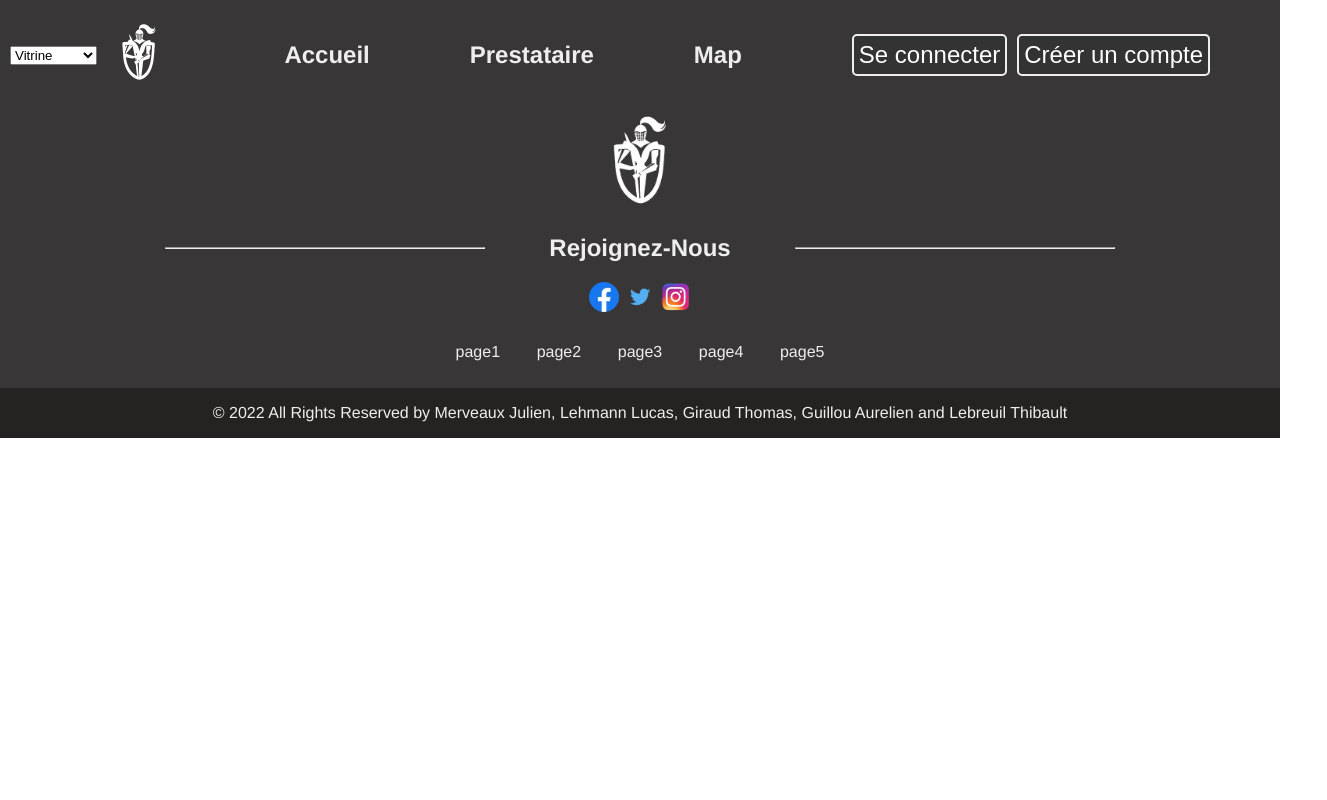
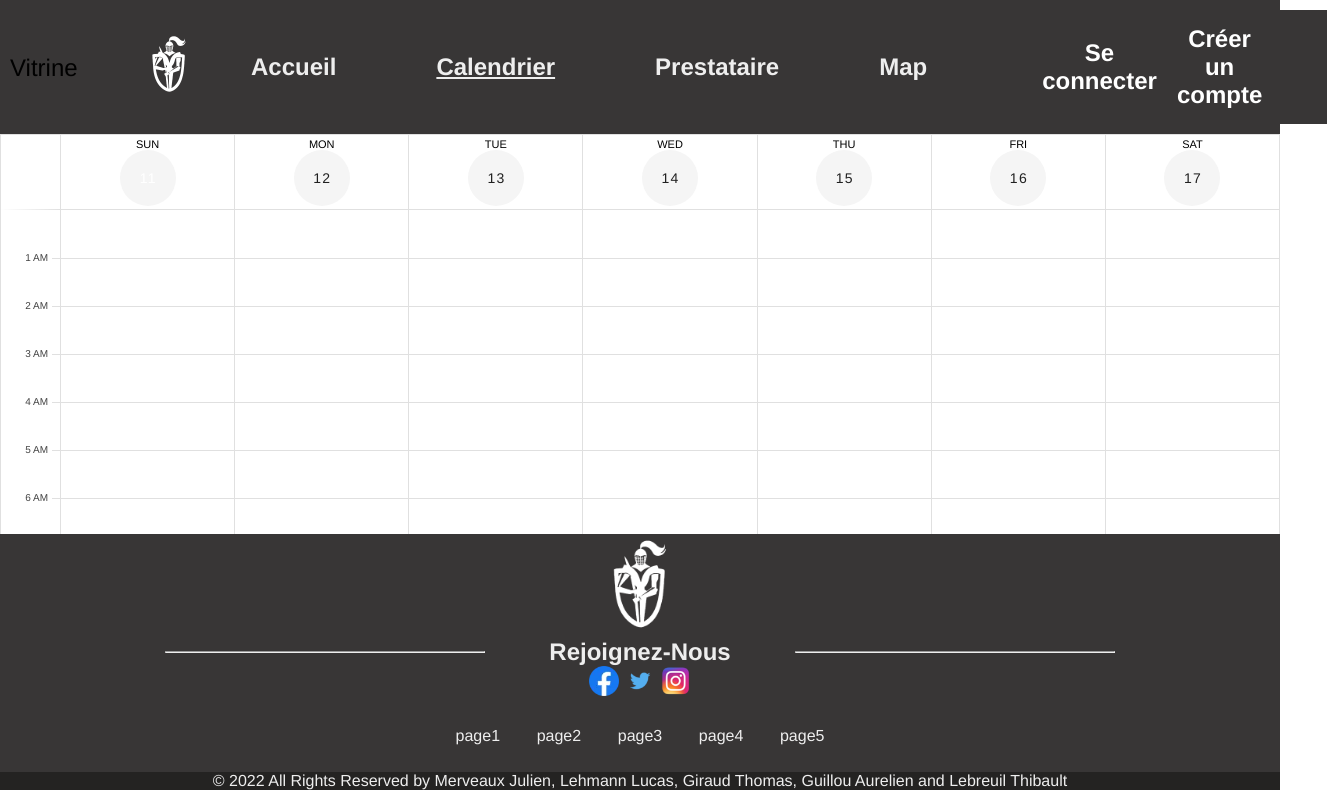
Before and after one commit to ThomasG1raud/saes3_vue, a Vue app: page /calendrier in a window 1280 px wide. Shown: the whole page, 1327 px wide, since content can reach past the window. Built offline with nearby package versions, Linux system fonts and the light colour scheme; the HTML template or start-up script is replaced by a standard one.

Commit message:
functional using Vuetify

```diff
--- a/src/components/HeaderView.vue
+++ b/src/components/HeaderView.vue
@@ -42,6 +42,7 @@
           <img src="@/assets/logo_sae_white.png" alt="logo_sae_black" id="logo_navbar">
         </router-link>
         <router-link class="item" to="/">Accueil</router-link>
+        <router-link class="item" to="/calendrier">Calendrier</router-link>
         <router-link class="item" to="/prestataire">Prestataire</router-link>
         <router-link class="item" to="/map">Map</router-link>
         <div class="item">
@@ -96,6 +97,9 @@ export default {
   button:hover {
     border-color: var(--very-very-light);
   }
+  a.item.router-link-exact-active {
+    text-decoration: underline;
+  }
   a.item {
     text-decoration: none;
   }
--- a/src/main.js
+++ b/src/main.js
@@ -3,6 +3,7 @@ import App from './App.vue'
 import router from './router'
 import store from './store'
 import L  from 'leaflet'
+import vuetify from "@/plugins/vuetify";
 Vue.config.productionTip = false
 
 delete L.Icon.Default.prototype._getIconUrl
@@ -14,6 +15,7 @@ L.Icon.Default.mergeOptions({
 })
 
 new Vue({
+  vuetify,
   router,
   store,
   render: h => h(App)
--- /dev/null
+++ b/src/plugins/vuetify.js
@@ -0,0 +1,7 @@
+import Vue from "vue";
+import Vuetify from "vuetify"
+import 'vuetify/dist/vuetify.min.css';
+
+Vue.use(Vuetify);
+
+export default new Vuetify({});
--- a/src/router/index.js
+++ b/src/router/index.js
@@ -7,6 +7,7 @@ import RegisterView from "@/views/vitrine/RegisterView";
 import HomeView from '@/views/vitrine/HomeView.vue'
 import VitrineActiviteView from "@/views/vitrine/VitrineActiviteView";
 import VitrineMapView from "@/views/vitrine/VitrineMapView";
+import VitrineCalendrierView from "@/views/vitrine/VitrineCalendrierView.vue";
 
 import PrestataireView from "@/views/vitrine/VitrinePrestataireView";
 import PrestataireProfilView from "@/views/prestataire/PrestataireProfilView";
@@ -17,6 +18,8 @@ import AdminMapView from "@/views/admin/AdminMapView";
 import AdminPrestataireView from "@/views/admin/AdminPrestataireView";
 import AdminStandView from "@/views/admin/AdminStandView";
 
+// import Vuetify from "vuetify";
+// Vue.use(Vuetify)
 Vue.use(VueRouter)
 
 const routes = [
@@ -57,7 +60,11 @@ const routes = [
       })
     }]
   },
-
+  {
+    path: "/calendrier",
+    name: "calendrier",
+    component: VitrineCalendrierView
+  },
   {
     path: "/prestataire",
     name: "prestataire",
--- /dev/null
+++ b/src/views/vitrine/VitrineCalendrierView.vue
@@ -0,0 +1,27 @@
+<template>
+  <v-row>
+    <v-col>
+      <v-sheet height="400">
+        <v-calendar
+            ref="calendar"
+            :now="today"
+            :value="today"
+            :events="events"
+            color="primary"
+            type="week"
+        ></v-calendar>
+      </v-sheet>
+    </v-col>
+  </v-row>
+</template>
+
+<script>
+
+export default {
+  name: "VitrineCalendrierView"
+}
+</script>
+
+<style scoped>
+
+</style>
```
